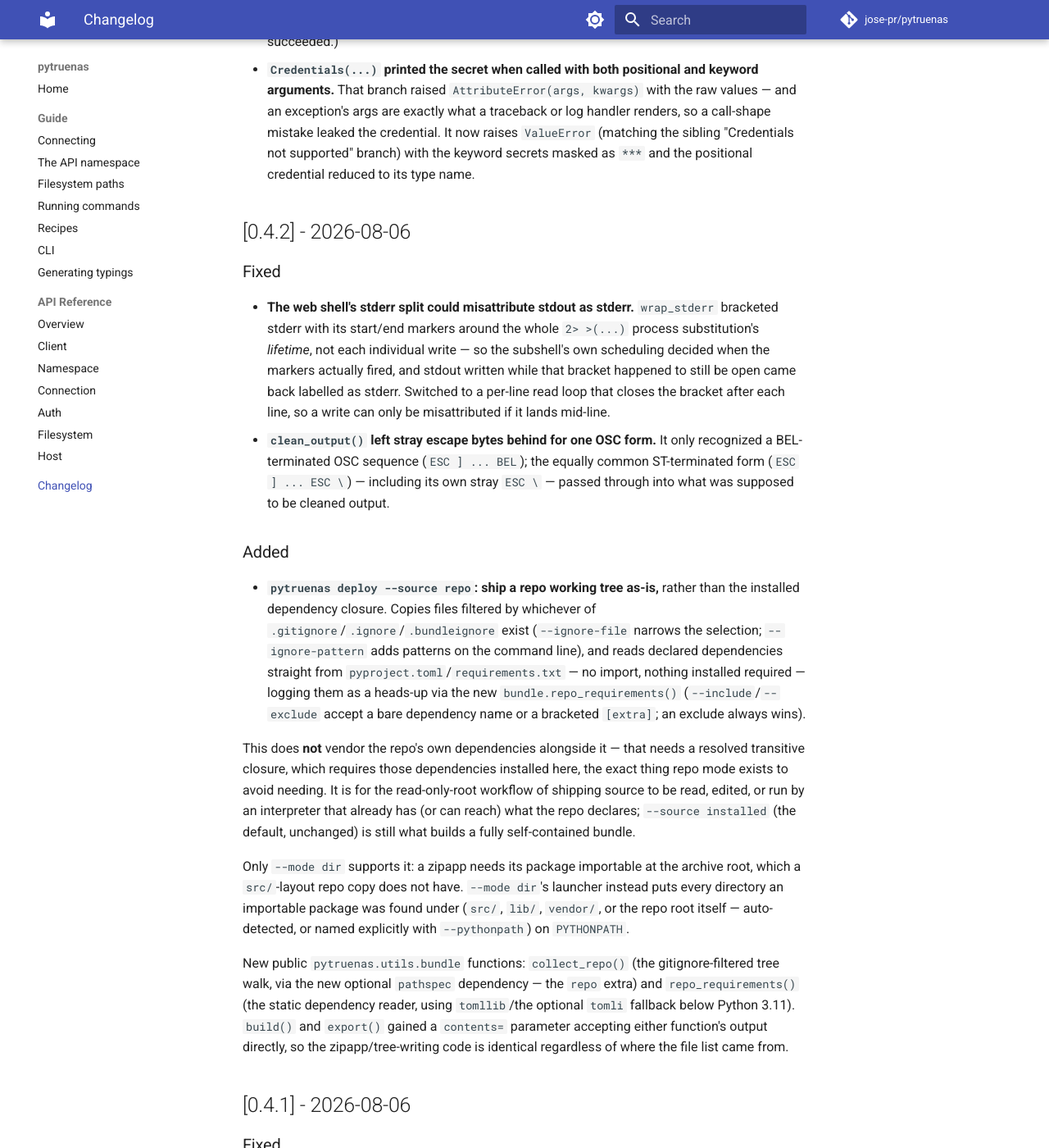
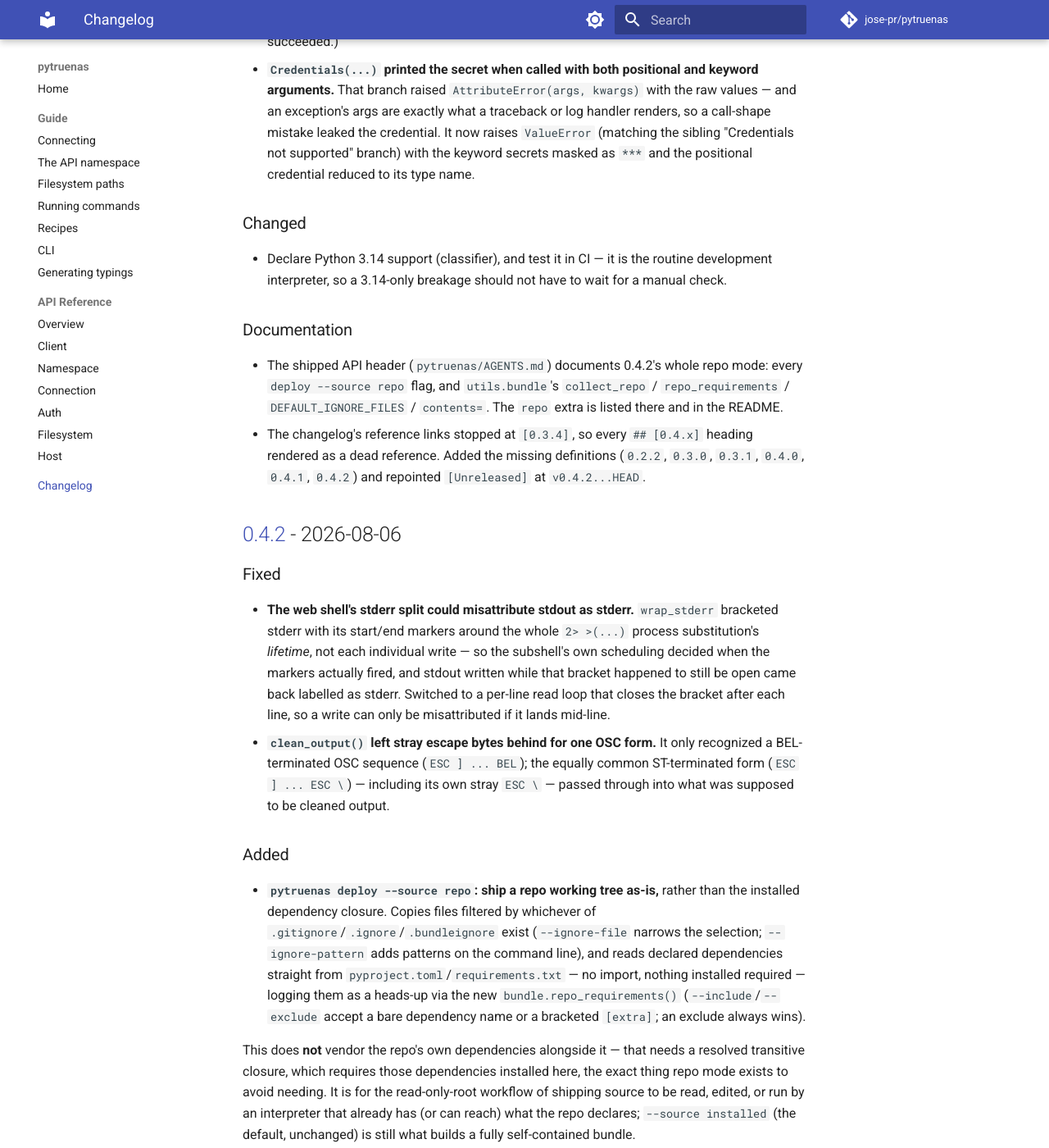
Before and after one commit to jose-pr/pytruenas, an MkDocs documentation site: the page built from docs/changelog.md, in a window 1280 px wide and 1400 px high, scrolled down 803 px. Shown: the whole window at 82% size. Built offline with MkDocs 1.6.1 and Material for MkDocs 9.7.7, drawn with Linux system fonts in a browser that asks for light colours; comment, search, counter and statistics services are not loaded; some of the changed text lies outside the part shown.

Commit message:
docs: document 0.4.2's repo mode and repair the changelog link block
The shipped API header must track the API, and it had not: `deploy`'s entry
still listed only the pre-0.4.2 flags, so a consuming agent reading the header
could not discover `--source repo` at all. Adds every repo-mode flag
(`--source`, `--repo-root`, `--ignore-file`, `--ignore-pattern`,
`--include`/`--exclude`, `--pythonpath`) with what each actually does, the
`utils.bundle` half (`collect_repo`, `repo_requirements`,
`DEFAULT_IGNORE_FILES`, and `contents=` on `build`/`export`), and the `repo`
extra to the gating-imports list. README gets the extra's table row and a
`--source repo` example.

The changelog's reference links stopped at `[0.3.4]`, so every `## [0.4.x]`
heading was a dead reference and `[Unreleased]` still compared `v0.3.4...HEAD`.
Filled in every missing definition against the real tag list -- which also
turned up `0.2.2`, `0.3.0` and `0.3.1` missing, and no `v0.3.5` tag or heading
at all (the review's "0.3.5" was a miscount).

Also: the filesystem guide now states the symlink_to force-ordering guarantee,
and a `webshell.py` comment pointed at a `pump_stdin` that is spelled
`_pump_stdin`.

```diff
--- a/CHANGELOG.md
+++ b/CHANGELOG.md
@@ -33,6 +33,23 @@
   raises `ValueError` (matching the sibling "Credentials not supported"
   branch) with the keyword secrets masked as `***` and the positional
   credential reduced to its type name.
+
+### Changed
+
+- Declare Python 3.14 support (classifier), and test it in CI — it is the
+  routine development interpreter, so a 3.14-only breakage should not have to
+  wait for a manual check.
+
+### Documentation
+
+- The shipped API header (`pytruenas/AGENTS.md`) documents 0.4.2's whole repo
+  mode: every `deploy --source repo` flag, and `utils.bundle`'s `collect_repo`
+  / `repo_requirements` / `DEFAULT_IGNORE_FILES` / `contents=`. The `repo`
+  extra is listed there and in the README.
+- The changelog's reference links stopped at `[0.3.4]`, so every `## [0.4.x]`
+  heading rendered as a dead reference. Added the missing definitions
+  (`0.2.2`, `0.3.0`, `0.3.1`, `0.4.0`, `0.4.1`, `0.4.2`) and repointed
+  `[Unreleased]` at `v0.4.2...HEAD`.
 
 ## [0.4.2] - 2026-08-06
 
@@ -866,10 +883,16 @@
   `ssh` extra); the middleware API has no command-exec method. SFTP is handled by
   `pathlib_next`.
 
-[Unreleased]: https://github.com/jose-pr/pytruenas/compare/v0.3.4...HEAD
+[Unreleased]: https://github.com/jose-pr/pytruenas/compare/v0.4.2...HEAD
+[0.4.2]: https://github.com/jose-pr/pytruenas/compare/v0.4.1...v0.4.2
+[0.4.1]: https://github.com/jose-pr/pytruenas/compare/v0.4.0...v0.4.1
+[0.4.0]: https://github.com/jose-pr/pytruenas/compare/v0.3.4...v0.4.0
 [0.3.4]: https://github.com/jose-pr/pytruenas/compare/v0.3.3...v0.3.4
 [0.3.3]: https://github.com/jose-pr/pytruenas/compare/v0.3.2...v0.3.3
 [0.3.2]: https://github.com/jose-pr/pytruenas/compare/v0.3.1...v0.3.2
+[0.3.1]: https://github.com/jose-pr/pytruenas/compare/v0.3.0...v0.3.1
+[0.3.0]: https://github.com/jose-pr/pytruenas/compare/v0.2.2...v0.3.0
+[0.2.2]: https://github.com/jose-pr/pytruenas/compare/v0.2.1...v0.2.2
 [0.2.1]: https://github.com/jose-pr/pytruenas/compare/v0.2.0...v0.2.1
 [0.2.0]: https://github.com/jose-pr/pytruenas/compare/v0.1.1...v0.2.0
 [0.1.1]: https://github.com/jose-pr/pytruenas/compare/v0.1.0...v0.1.1
```
Also changed, not shown: README.md (+10 -0 lines), docs/guide/filesystem.md (+4 -0 lines), src/pytruenas/AGENTS.md (+58 -10 lines), 1 other file.
